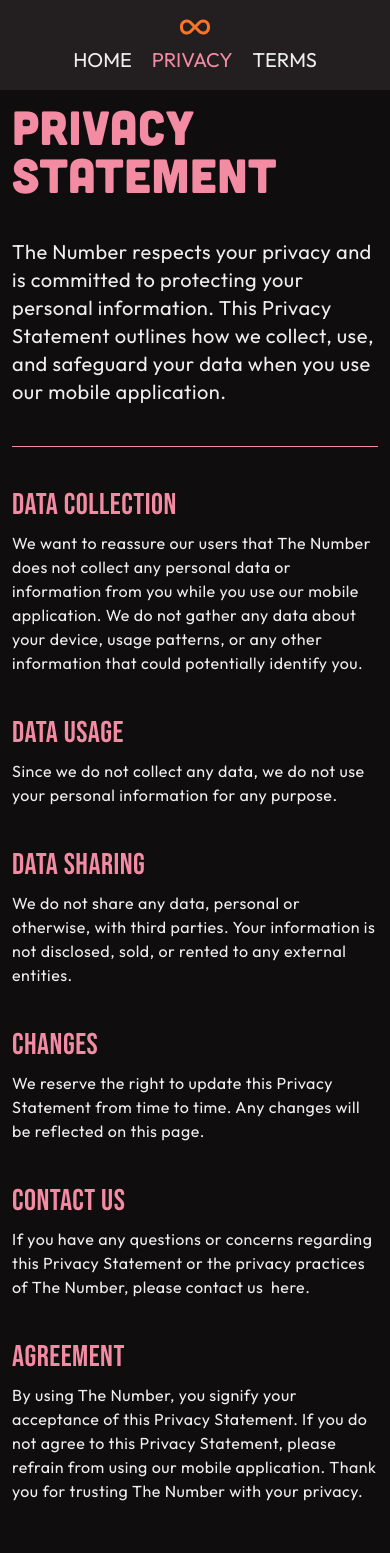
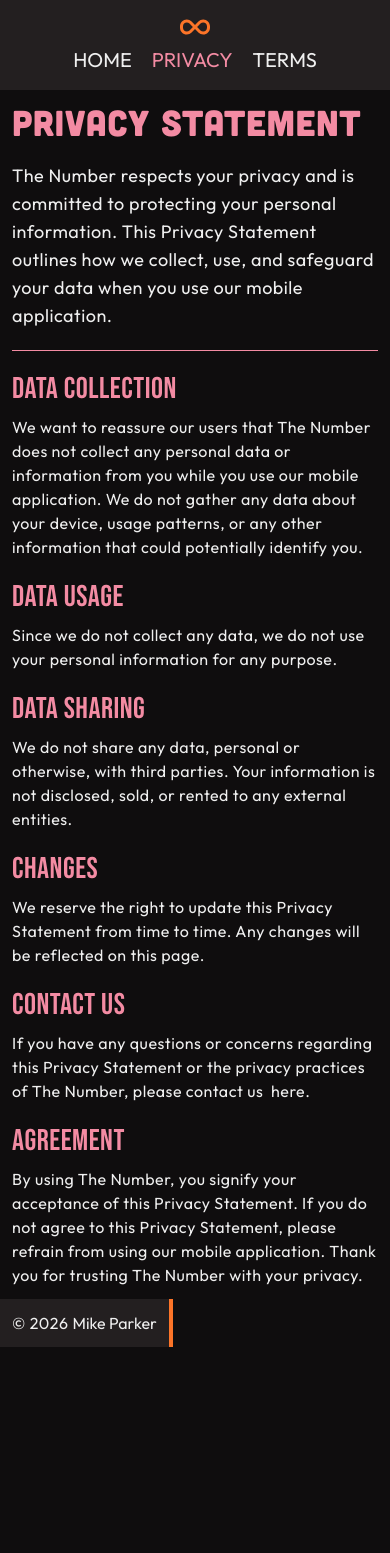
Before and after one commit to WildPastry/TheNumberLanding, a React (Vite) app: page /privacy in a window 390 px wide. Shown: the top 1553 px of the page. After the commit the page ends 1347 px from the top, so only its background shows below. Built offline with nearby package versions, Linux system fonts and the light colour scheme.

Commit message:
Media query work pt2

```diff
--- a/src/pages/Privacy.tsx
+++ b/src/pages/Privacy.tsx
@@ -3,16 +3,21 @@
 const Privacy: React.FC = (): JSX.Element => {
   return (
     <section aria-labelledby='privacy-title' className='max-w-4xl m-auto'>
-      <h1 className='text-strawberry text-5xl mb-10' id='privacy-title'>
+      <h1
+        className='text-strawberry text-5xl max-400:text-4xl mb-5'
+        id='privacy-title'>
         PRIVACY STATEMENT
       </h1>
-      <p className='text-xl'>
+      <p className='text-xl max-400:text-lg max-300:text-md'>
         The Number respects your privacy and is committed to protecting your
         personal information. This Privacy Statement outlines how we collect,
         use, and safeguard your data when you use our mobile application.
       </p>
-      <hr aria-hidden='true' className='h-px my-10 bg-strawberry border-0' />
-      <div className='mb-10'>
+      <hr
+        aria-hidden='true'
+        className='h-px my-10 bg-strawberry border-0 max-400:my-5'
+      />
+      <div className='mb-10 max-400:mb-5'>
         <h2 className='text-3xl text-strawberry mb-2'>DATA COLLECTION</h2>
         <p className='text-md'>
           We want to reassure our users that The Number does not collect any
@@ -22,14 +27,14 @@
           you.
         </p>
       </div>
-      <div className='mb-10'>
+      <div className='mb-10 max-400:mb-5'>
         <h2 className='text-3xl text-strawberry mb-2'>DATA USAGE</h2>
         <p className='text-md'>
           Since we do not collect any data, we do not use your personal
           information for any purpose.
         </p>
       </div>
-      <div className='mb-10'>
+      <div className='mb-10 max-400:mb-5'>
         <h2 className='text-3xl text-strawberry mb-2'>DATA SHARING</h2>
         <p className='text-md'>
           We do not share any data, personal or otherwise, with third parties.
@@ -37,14 +42,14 @@
           entities.
         </p>
       </div>
-      <div className='mb-10'>
+      <div className='mb-10 max-400:mb-5'>
         <h2 className='text-3xl text-strawberry mb-2'>CHANGES</h2>
         <p className='text-md'>
           We reserve the right to update this Privacy Statement from time to
           time. Any changes will be reflected on this page.
         </p>
       </div>
-      <div className='mb-10'>
+      <div className='mb-10 max-400:mb-5'>
         <h2 className='text-3xl text-strawberry mb-2'>CONTACT US</h2>
         <p className='text-md mb-2'>
           If you have any questions or concerns regarding this Privacy Statement
@@ -57,7 +62,7 @@
           </a>
         </p>
       </div>
-      <div className='mb-10'>
+      <div>
         <h2 className='text-3xl text-strawberry mb-2'>AGREEMENT</h2>
         <p className='text-md'>
           By using The Number, you signify your acceptance of this Privacy
--- a/src/pages/Terms.tsx
+++ b/src/pages/Terms.tsx
@@ -4,10 +4,12 @@
 const Terms: React.FC = (): JSX.Element => {
   return (
     <section aria-labelledby='terms-title' className='max-w-4xl m-auto'>
-      <h1 className='text-berry text-5xl mb-10' id='terms-title'>
+      <h1
+        className='text-berry text-5xl max-400:text-4xl mb-5'
+        id='terms-title'>
         TERMS AND CONDITIONS
       </h1>
-      <p className='text-xl mb-4'>
+      <p className='text-xl max-400:text-lg max-300:text-md mb-4'>
         These Terms and Conditions constitute a legally binding agreement made
         between you, whether personally or on behalf of an entity (“you”) and
         THENUMBER (“we,” “us” or “our”), concerning your access to and use of
@@ -15,7 +17,7 @@
         that by accessing the App, you have read, understood, and agree to be
         bound by all of these Terms and Conditions.
       </p>
-      <p className='text-xl'>
+      <p className='text-xl max-400:text-lg max-300:text-md'>
         If you do not agree with all of these Terms and Conditions, then you are
         expressly prohibited from using the App and you must discontinue use
         immediately. We reserve the right, in our sole discretion, to make
@@ -23,7 +25,10 @@
         for any reason. We will alert you about any changes by email, and you
         waive any right to receive specific notice of each such change.
       </p>
-      <hr aria-hidden='true' className='h-px my-10 bg-berry border-0' />
+      <hr
+        aria-hidden='true'
+        className='h-px my-10 max-400:my-5 bg-berry border-0'
+      />
       <h2 className='text-3xl text-berry mb-2'>INTELLECTUAL PROPERTY RIGHTS</h2>
       <p className='text-md'>
         Unless otherwise indicated, the App is our proprietary property and all
```
